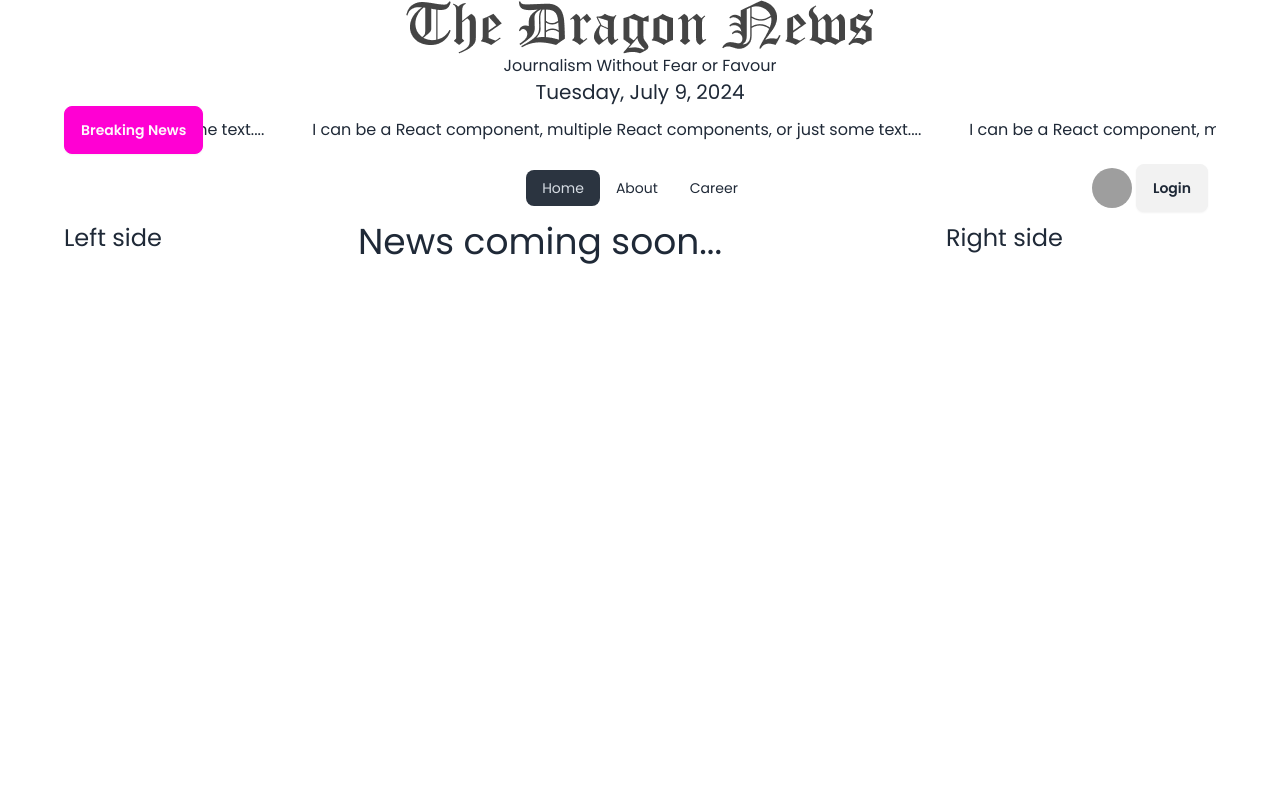
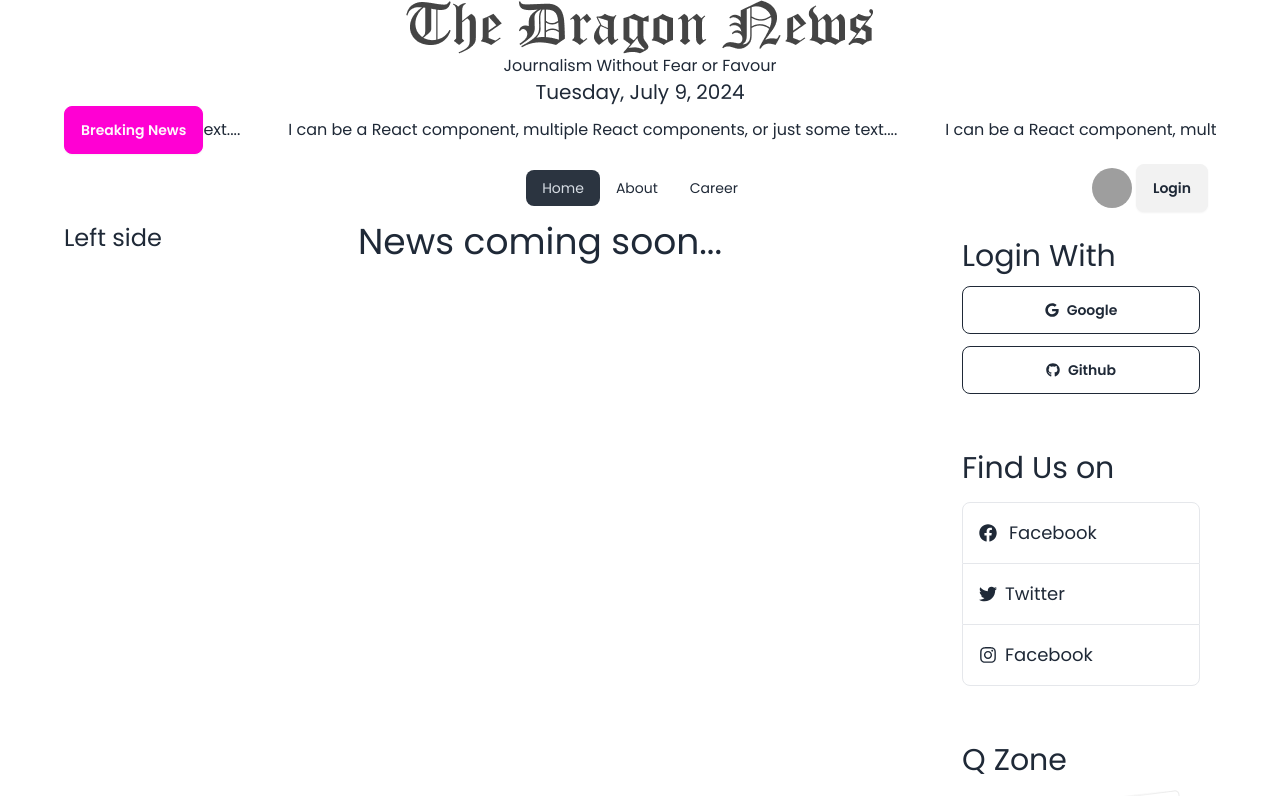
Before and after one commit to sowmik-sec/react-dragon-news-auth, a React (Vite) app: page / in a window 1280 px wide. Shown: the top 796 px of the page. Built offline with nearby package versions, Linux system fonts and the light colour scheme; grey boxes are pictures that could not be loaded.

Commit message:
create right side navbar

```diff
--- a/src/pages/Shared/RightSideNav/RightSideNav.jsx
+++ b/src/pages/Shared/RightSideNav/RightSideNav.jsx
@@ -1,9 +1,58 @@
-function RightSideNav() {
+import {
+  FaFacebook,
+  FaGithub,
+  FaGoogle,
+  FaInstagram,
+  FaTwitter,
+} from "react-icons/fa";
+import qZone1 from "../../../assets/qZone1.png";
+import qZone2 from "../../../assets/qZone2.png";
+import qZone3 from "../../../assets/qZone3.png";
+
+const RightSideNav = () => {
   return (
     <div>
-      <h2 className="text-2xl">Right side</h2>
+      <div className="p-4 space-y-3 mb-6">
+        <h2 className="text-3xl">Login With</h2>
+        <button className="btn btn-outline w-full">
+          <FaGoogle></FaGoogle>
+          Google
+        </button>
+        <button className="btn btn-outline w-full">
+          <FaGithub></FaGithub>
+          Github
+        </button>
+      </div>
+      <div className="p-4 mb-6">
+        <h2 className="text-3xl mb-4">Find Us on</h2>
+        <a
+          className="p-4 flex text-lg items-center border rounded-t-lg"
+          href=""
+        >
+          <FaFacebook className="mr-3"></FaFacebook>
+          <span>Facebook</span>
+        </a>
+        <a className="p-4 flex text-lg items-center border-x" href="">
+          <FaTwitter className="mr-2"></FaTwitter>
+          <span>Twitter</span>
+        </a>
+        <a
+          className="p-4 flex text-lg items-center border rounded-b-lg"
+          href=""
+        >
+          <FaInstagram className="mr-2"></FaInstagram>
+          <span>Facebook</span>
+        </a>
+      </div>
+      {/* q zone */}
+      <div className="p-4 space-y-3 mb-6">
+        <h2 className="text-3xl">Q Zone</h2>
+        <img src={qZone1} alt="" />
+        <img src={qZone2} alt="" />
+        <img src={qZone3} alt="" />
+      </div>
     </div>
   );
-}
+};
 
 export default RightSideNav;
```
